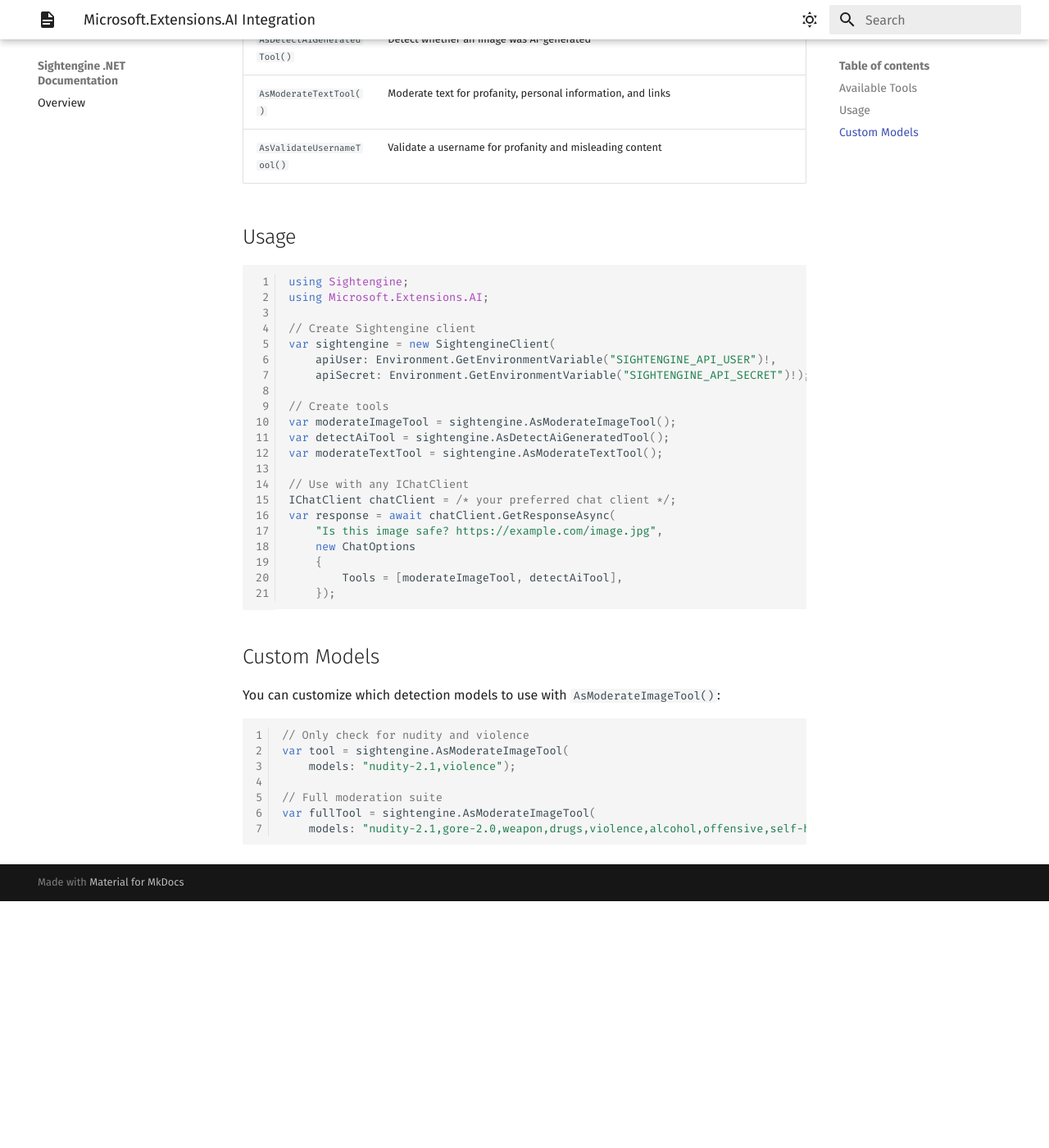
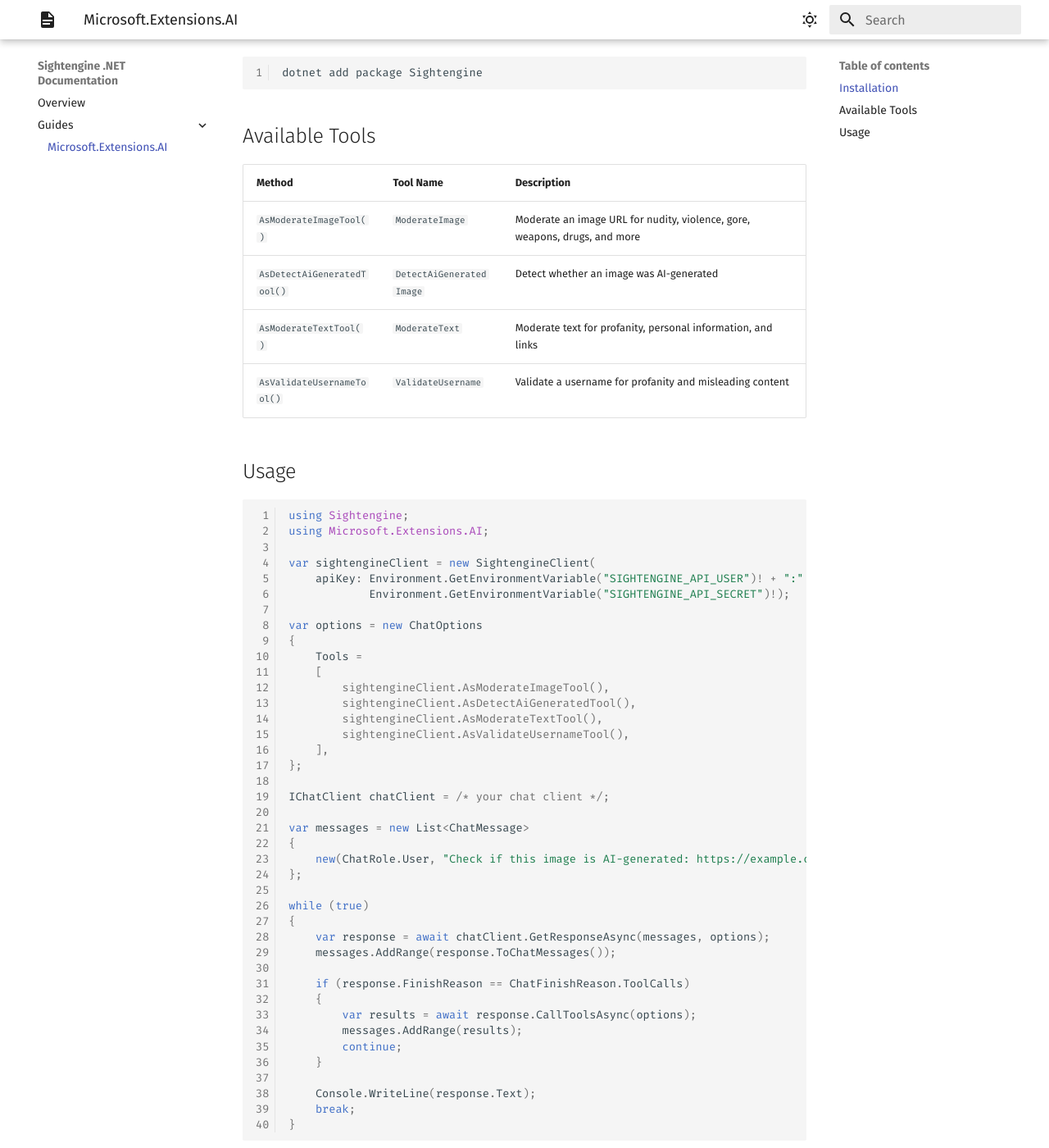
Before and after one commit to tryAGI/Sightengine, an MkDocs documentation site: the page built from docs/guides/meai.md, in a window 1280 px wide and 1400 px high, scrolled down 408 px. Shown: the whole window at 82% size. Built offline with MkDocs 1.6.1 and Material for MkDocs 9.7.7, drawn with Linux system fonts in a browser that asks for light colours; the version menu is left out; before the commit the page ends 1507 px from its top, so only the background shows below that; some of the changed text lies outside the part shown.

Commit message:
Update MEAI tools guide
Co-Authored-By: Claude Opus 4.6 <noreply@anthropic.com>

````diff
--- a/docs/guides/meai.md
+++ b/docs/guides/meai.md
@@ -1,15 +1,24 @@
 # Microsoft.Extensions.AI Integration
 
-The Sightengine SDK provides `AIFunction` tools that can be used with any `IChatClient` from the Microsoft.Extensions.AI ecosystem.
+!!! tip "Cross-SDK comparison"
+    See the [centralized MEAI documentation](https://tryagi.github.io/docs/meai/) for feature matrices and comparisons across all tryAGI SDKs.
+
+The Sightengine SDK provides `AIFunction` tool wrappers compatible with [Microsoft.Extensions.AI](https://learn.microsoft.com/en-us/dotnet/ai/microsoft-extensions-ai). These tools can be used with any `IChatClient` to give AI models access to Sightengine's image and text moderation, AI-generated image detection, and username validation.
+
+## Installation
+
+```bash
+dotnet add package Sightengine
+```
 
 ## Available Tools
 
-| Tool | Description |
-|------|-------------|
-| `AsModerateImageTool()` | Moderate an image URL for nudity, violence, gore, weapons, drugs, alcohol, offensive content, self-harm, and scam |
-| `AsDetectAiGeneratedTool()` | Detect whether an image was AI-generated |
-| `AsModerateTextTool()` | Moderate text for profanity, personal information, and links |
-| `AsValidateUsernameTool()` | Validate a username for profanity and misleading content |
+| Method | Tool Name | Description |
+|--------|-----------|-------------|
+| `AsModerateImageTool()` | `ModerateImage` | Moderate an image URL for nudity, violence, gore, weapons, drugs, and more |
+| `AsDetectAiGeneratedTool()` | `DetectAiGeneratedImage` | Detect whether an image was AI-generated |
+| `AsModerateTextTool()` | `ModerateText` | Moderate text for profanity, personal information, and links |
+| `AsValidateUsernameTool()` | `ValidateUsername` | Validate a username for profanity and misleading content |
 
 ## Usage
 
@@ -17,36 +26,41 @@ The Sightengine SDK provides `AIFunction` tools that can be used with any `IChat
 using Sightengine;
 using Microsoft.Extensions.AI;
 
-// Create Sightengine client
-var sightengine = new SightengineClient(
-    apiUser: Environment.GetEnvironmentVariable("SIGHTENGINE_API_USER")!,
-    apiSecret: Environment.GetEnvironmentVariable("SIGHTENGINE_API_SECRET")!);
+var sightengineClient = new SightengineClient(
+    apiKey: Environment.GetEnvironmentVariable("SIGHTENGINE_API_USER")! + ":" +
+            Environment.GetEnvironmentVariable("SIGHTENGINE_API_SECRET")!);
 
-// Create tools
-var moderateImageTool = sightengine.AsModerateImageTool();
-var detectAiTool = sightengine.AsDetectAiGeneratedTool();
-var moderateTextTool = sightengine.AsModerateTextTool();
+var options = new ChatOptions
+{
+    Tools =
+    [
+        sightengineClient.AsModerateImageTool(),
+        sightengineClient.AsDetectAiGeneratedTool(),
+        sightengineClient.AsModerateTextTool(),
+        sightengineClient.AsValidateUsernameTool(),
+    ],
+};
 
-// Use with any IChatClient
-IChatClient chatClient = /* your preferred chat client */;
-var response = await chatClient.GetResponseAsync(
-    "Is this image safe? https://example.com/image.jpg",
-    new ChatOptions
+IChatClient chatClient = /* your chat client */;
+
+var messages = new List<ChatMessage>
+{
+    new(ChatRole.User, "Check if this image is AI-generated: https://example.com/photo.jpg"),
+};
+
+while (true)
+{
+    var response = await chatClient.GetResponseAsync(messages, options);
+    messages.AddRange(response.ToChatMessages());
+
+    if (response.FinishReason == ChatFinishReason.ToolCalls)
     {
-        Tools = [moderateImageTool, detectAiTool],
-    });
+        var results = await response.CallToolsAsync(options);
+        messages.AddRange(results);
+        continue;
+    }
+
+    Console.WriteLine(response.Text);
+    break;
+}
 ```
-
-## Custom Models
-
-You can customize which detection models to use with `AsModerateImageTool()`:
-
-```csharp
-// Only check for nudity and violence
-var tool = sightengine.AsModerateImageTool(
-    models: "nudity-2.1,violence");
-
-// Full moderation suite
-var fullTool = sightengine.AsModerateImageTool(
-    models: "nudity-2.1,gore-2.0,weapon,drugs,violence,alcohol,offensive,self-harm,scam");
-```
--- a/mkdocs.yml
+++ b/mkdocs.yml
@@ -1,6 +1,8 @@
 site_name: Sightengine .NET Documentation
 nav:
 - Overview: index.md
+- Guides:
+  - Microsoft.Extensions.AI: guides/meai.md
 # EXAMPLES:START
 # EXAMPLES:END
 
````
